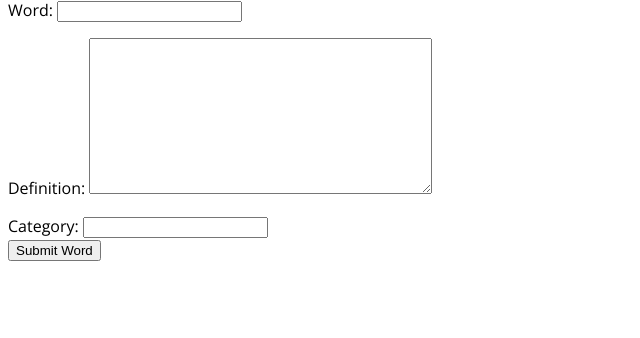
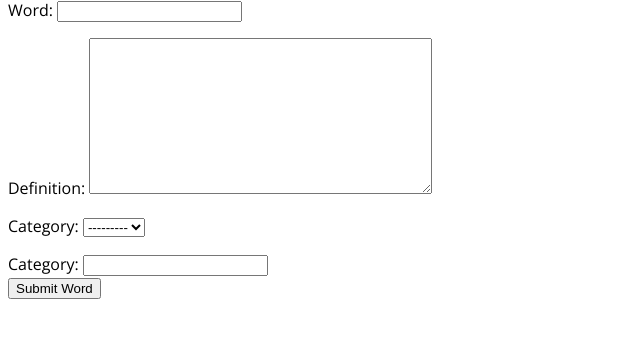
Before and after one commit to MaxTheMonster/CodeDictionary_Django, a Django app: page /submit/ in a window 1280 px wide. Shown: the part 145-483 px from the top of the page, without its empty margins (0-640 px from the left). Run offline with Django 3.2, Linux system fonts and the light colour scheme; a user stored in the database is signed in; data that the repository does not hold is empty.

Commit message:
Tried fixing some of the issues with submitting

```diff
--- a/Dictionary/forms.py
+++ b/Dictionary/forms.py
@@ -10,7 +10,7 @@ class CreateWordForm(forms.ModelForm):
 
     class Meta:
         model = models.Word
-        fields = ["name", "definition",]
+        fields = ["name", "definition", "category", ]
 
 class UserCreationForm(UserCreationForm):
     email = forms.EmailField(label = "Email")
--- a/Dictionary/models.py
+++ b/Dictionary/models.py
@@ -61,15 +61,21 @@ class Word(models.Model):
     name = models.CharField(max_length=140)
     definition = models.CharField(max_length=500)
     published = models.DateTimeField(auto_now_add=True, verbose_name=(u'Created'))
-    user = models.ForeignKey(User, on_delete=models.CASCADE, related_name="word")
+    user_creator = models.ForeignKey(User, on_delete=models.CASCADE)
     slug = models.SlugField(editable=False)
     # category = models.CharField(max_length=40, default="None", blank=True)
-    category = models.ForeignKey(Category, related_name="category")
+    category = models.ForeignKey(Category)
 
     def save(self, *args, **kwargs):
-      if not self.pk:
-          self.slug = slugify(self.name)
-      super(Word, self).save(*args, **kwargs)
+        print(self.name)
+        print(self.id)
+        print(self.user_creator)
+        if not self.pk:
+            self.slug = slugify(self.name)
+
+        print(self.slug)
+
+        super(Word, self).save()
 
     def get_absolute_url(self):
       return reverse("word_detail", kwargs={"slug": self.slug})
--- a/Dictionary/views.py
+++ b/Dictionary/views.py
@@ -34,35 +34,25 @@ class CreateWordView(LoginRequiredMixin, generic.CreateView):
     #model = models.Word
 
     def form_valid(self, form):
-        print("Valid")
-        try:
-            category_check = models.Category.objects.get(name=form.instance.category)
-            form.instance.category = category_check
-            print("Exists")
-
-        except ObjectDoesNotExist:
-            new_category = models.Category(name=form.instance.category)
-            new_category.save()
-            print(new_category)
-            form.instance.category = new_category
-
-        form.instance.user = self.request.user
+        form.instance.user_creator = self.request.user
+        print(form.instance.category)
         return super(CreateWordView, self).form_valid(form)
 
     def form_invalid(self, form):
         print("Invalid")
+        print(form.instance.category_search)
         try:
             category_check = models.Category.objects.get(name=form.instance.category)
-            form.instance.category = category_check
             print("Exists")
 
-        except ObjectDoesNotExist:
-            new_category = models.Category(name=form.instance.category)
+        except:
+            print("Does Not Exist, creating")
+            # new_category = models.Category(name=form.instance.category)
+            new_category = models.Category.objects.create(name=form.instance.category)
             new_category.save()
+            print("Created")
             print(new_category)
-            form.instance.category = new_category
 
-        form.instance.user = self.request.user
         return super(CreateWordView, self).form_valid(form)
 
 
--- a/templates/Dictionary/submit.html
+++ b/templates/Dictionary/submit.html
@@ -5,6 +5,7 @@
 <form action="" method="post">
     {% csrf_token %}
     {{ form.as_p }}
+    <div id="hidden_category"></div>
     <label for="category_search">
         Category:
         <input type="text" id="category_search" name="category_search">
@@ -18,9 +19,10 @@
 </form>
 
 <script>
+const hidden_category_container = document.querySelector("form #hidden_category");
 const search_results = document.querySelector("#category_results radiogroup");
 const category_box = document.querySelector("#category_search");
-const hidden_category = document.querySelector("#id_category");
+// const hidden_category = document.querySelector("#id_category");
 
 function getDefinitions() {
   category_box_value = category_box.value
@@ -40,14 +42,15 @@ function getDefinitions() {
   });
 }
 
-function categorySelected(name) {
-    console.log(name)
-}
-
-
 function searchSuccess(data, textStatus, jqXHR) {
     search_results.innerHTML = data
-    console.log(data)
+    if (data.length == 54) {
+        hidden_category_container.innerHTML = ""
+        hidden_category_container.innerHTML += "<input type='hidden' name='category' value='" + category_box.value + "'>"
+    } else {
+        hidden_category_container.innerHTML = ""
+    }
+    console.log(data.length)
 }
 
 
```
Also changed, not shown: db.sqlite3, media/profile_pictures/a9obgYNj5vbRXiCQvw1rdgMMcBbe0cmTLRrLQXIzJNU.jpg.
